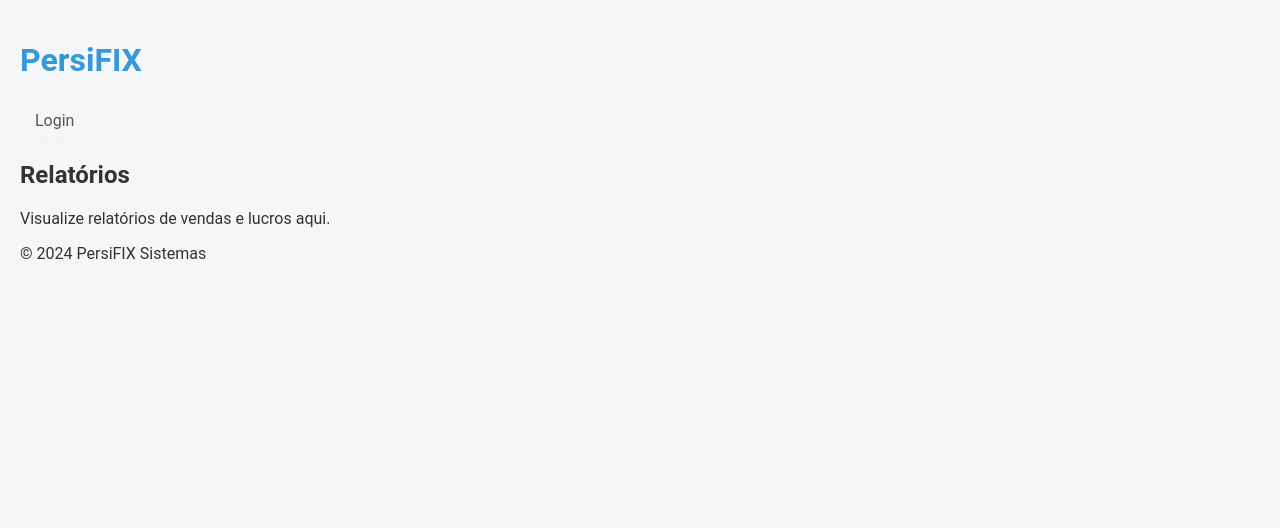
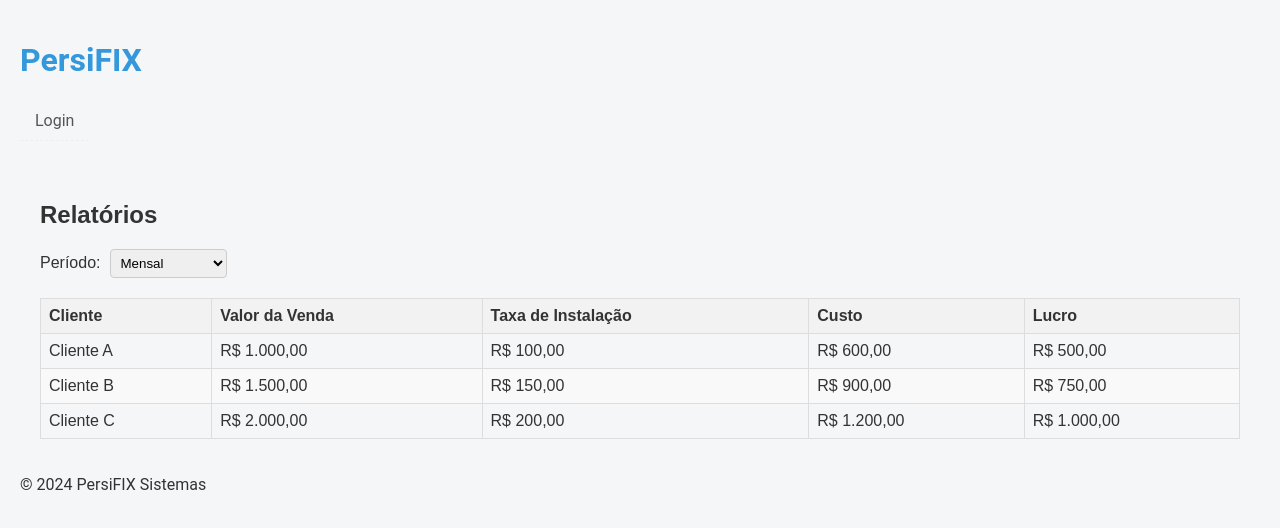
Before and after one commit to volcovrafael06/bolt-generated-project, a React (Vite) app: page /reports in a window 1280 px wide. Shown: the top 528 px of the page. Built offline with nearby package versions, Linux system fonts and the light colour scheme.

Commit message:
Initial commit

```diff
--- /dev/null
+++ b/src/components/Reports.css
@@ -0,0 +1,45 @@
+.reports-container {
+  font-family: Arial, sans-serif;
+  padding: 20px;
+}
+
+.reports-container h2 {
+  margin-bottom: 20px;
+}
+
+.filter-options {
+  margin-bottom: 20px;
+}
+
+.filter-options label {
+  margin-right: 10px;
+}
+
+.filter-options select,
+.filter-options input[type="date"] {
+  padding: 5px;
+  border: 1px solid #ccc;
+  border-radius: 4px;
+  margin-right: 10px;
+}
+
+.report-table {
+  width: 100%;
+  border-collapse: collapse;
+  margin-top: 20px;
+}
+
+.report-table th,
+.report-table td {
+  border: 1px solid #ddd;
+  padding: 8px;
+  text-align: left;
+}
+
+.report-table th {
+  background-color: #f2f2f2;
+}
+
+.report-table tbody tr:nth-child(even) {
+  background-color: #f9f9f9;
+}
--- a/src/components/Reports.jsx
+++ b/src/components/Reports.jsx
@@ -1,12 +1,95 @@
-import React from 'react'
+import React, { useState, useEffect } from 'react';
+import './Reports.css';
 
 function Reports() {
+  const [period, setPeriod] = useState('monthly');
+  const [startDate, setStartDate] = useState('');
+  const [endDate, setEndDate] = useState('');
+  const [reportData, setReportData] = useState([]);
+
+  useEffect(() => {
+    // Fetch and process data based on the selected period
+    const fetchData = async () => {
+      // Placeholder for fetching data from a data source
+      const salesData = [
+        { id: 1, customerName: 'Cliente A', saleValue: 1000, installationFee: 100, cost: 600 },
+        { id: 2, customerName: 'Cliente B', saleValue: 1500, installationFee: 150, cost: 900 },
+        { id: 3, customerName: 'Cliente C', saleValue: 2000, installationFee: 200, cost: 1200 },
+      ];
+
+      // Calculate profit for each sale
+      const processedData = salesData.map(sale => ({
+        ...sale,
+        profit: sale.saleValue + sale.installationFee - sale.cost,
+      }));
+
+      setReportData(processedData);
+    };
+
+    fetchData();
+  }, [period, startDate, endDate]);
+
+  const handlePeriodChange = (event) => {
+    setPeriod(event.target.value);
+  };
+
+  const handleStartDateChange = (event) => {
+    setStartDate(event.target.value);
+  };
+
+  const handleEndDateChange = (event) => {
+    setEndDate(event.target.value);
+  };
+
   return (
-    <div>
+    <div className="reports-container">
       <h2>Relatórios</h2>
-      <p>Visualize relatórios de vendas e lucros aqui.</p>
+
+      <div className="filter-options">
+        <label htmlFor="period">Período:</label>
+        <select id="period" value={period} onChange={handlePeriodChange}>
+          <option value="daily">Diário</option>
+          <option value="weekly">Semanal</option>
+          <option value="monthly">Mensal</option>
+          <option value="yearly">Anual</option>
+          <option value="custom">Personalizado</option>
+        </select>
+
+        {period === 'custom' && (
+          <>
+            <label htmlFor="startDate">Data de Início:</label>
+            <input type="date" id="startDate" value={startDate} onChange={handleStartDateChange} />
+
+            <label htmlFor="endDate">Data de Término:</label>
+            <input type="date" id="endDate" value={endDate} onChange={handleEndDateChange} />
+          </>
+        )}
+      </div>
+
+      <table className="report-table">
+        <thead>
+          <tr>
+            <th>Cliente</th>
+            <th>Valor da Venda</th>
+            <th>Taxa de Instalação</th>
+            <th>Custo</th>
+            <th>Lucro</th>
+          </tr>
+        </thead>
+        <tbody>
+          {reportData.map(item => (
+            <tr key={item.id}>
+              <td>{item.customerName}</td>
+              <td>{item.saleValue.toLocaleString('pt-BR', { style: 'currency', currency: 'BRL' })}</td>
+              <td>{item.installationFee.toLocaleString('pt-BR', { style: 'currency', currency: 'BRL' })}</td>
+              <td>{item.cost.toLocaleString('pt-BR', { style: 'currency', currency: 'BRL' })}</td>
+              <td>{item.profit.toLocaleString('pt-BR', { style: 'currency', currency: 'BRL' })}</td>
+            </tr>
+          ))}
+        </tbody>
+      </table>
     </div>
-  )
+  );
 }
 
-export default Reports
+export default Reports;
```
